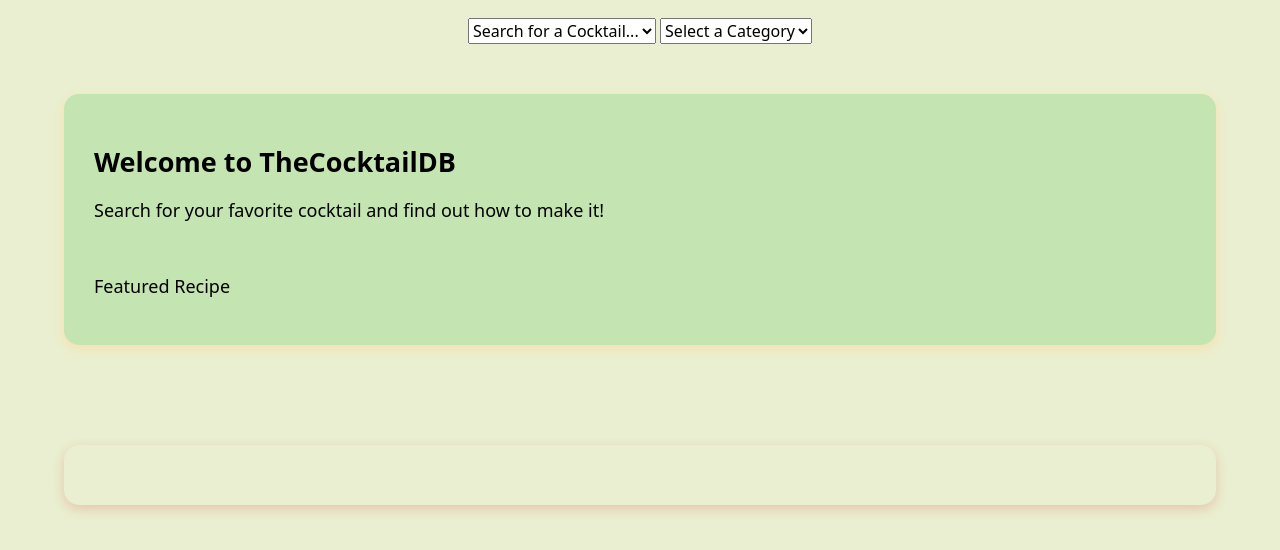
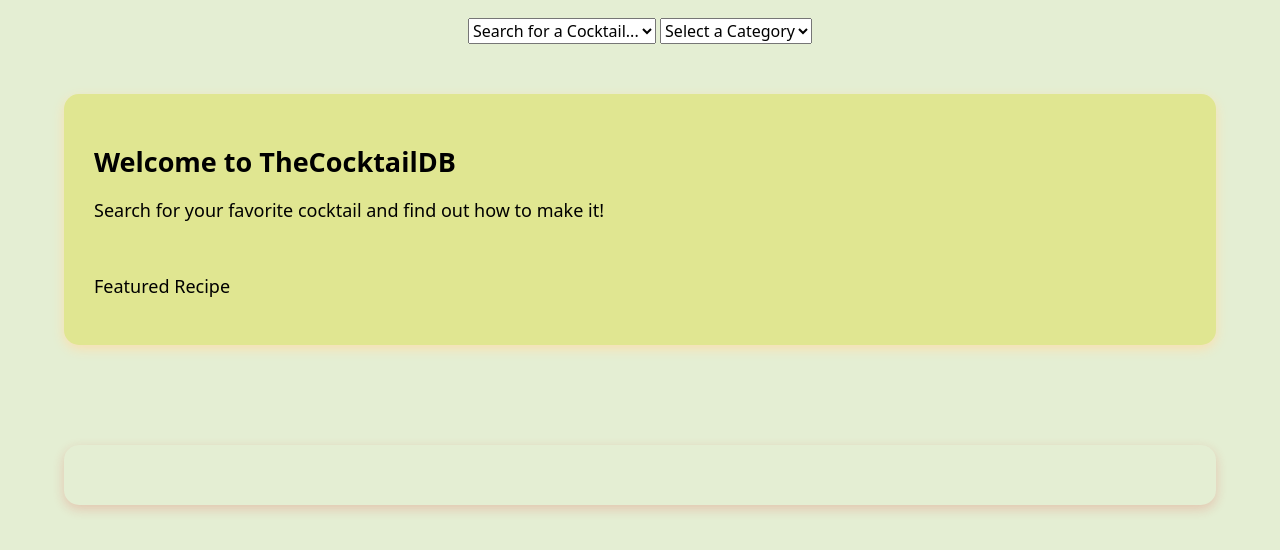
Before and after one commit to isaias-okube/Flatiron-Frontend-Phase-1-Project, a plain HTML site: page index.html in a window 1280 px wide. Shown: the part 62-612 px from the top of the page. Drawn offline with nearby package versions, Linux system fonts and the light colour scheme; no server answers.

Commit message:
complete

```diff
--- a/styles.css
+++ b/styles.css
@@ -1,7 +1,7 @@
 /* Global styles */
 html {
   font-family: "Poppins", sans-serif;
-  background-color:rgb(233, 239, 208)
+  background-color:rgb(228, 238, 211)
 }
 
 /* Header styles */
@@ -21,7 +21,7 @@ html {
   max-width: 90%;
   margin: 50px auto;
   padding: 30px;
-  background-color: rgb(196, 228, 177);
+  background-color: rgb(224, 230, 145);
   border-radius: 15px;
   box-shadow: 0 4px 12px rgb(249, 224, 176) ;
   display: grid;
@@ -56,7 +56,7 @@ html {
 }
 
 .card:hover {
-  box-shadow: 0 8px 16px 0 rgba(216, 25, 159, 0.2);
+  box-shadow: 0 8px 16px 0 rgba(30, 4, 22, 0.909);
 }
 
 .card img {
```
